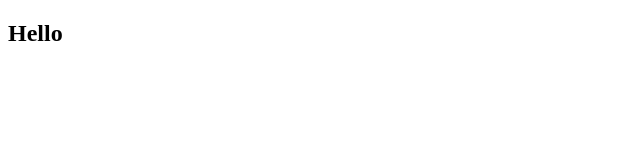
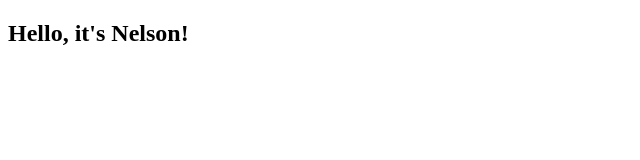
Before and after one commit to Ev01u710n/foobar, a plain HTML site: page index.html in a window 1280 px wide. Shown: the whole page, without its empty margins (0-640 px from the left). Drawn offline with Linux system fonts and the light colour scheme.

Commit message:
updated h2 with my name

```diff
--- a/index.html
+++ b/index.html
@@ -6,6 +6,6 @@
   <title>Foobar</title>
 </head>
 <body>
-  <h2>Hello</h2>
+  <h2>Hello, it's Nelson!</h2>
 </body>
 </html>
```
